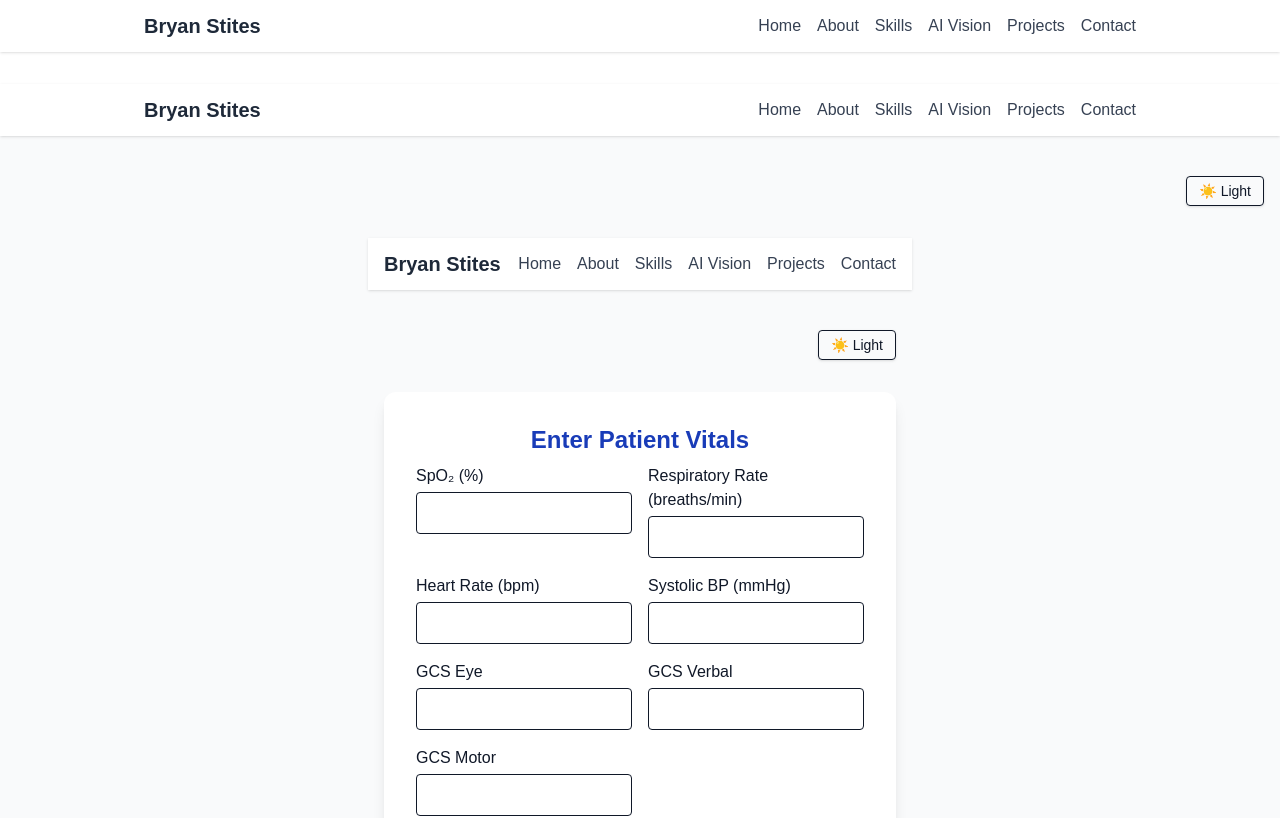
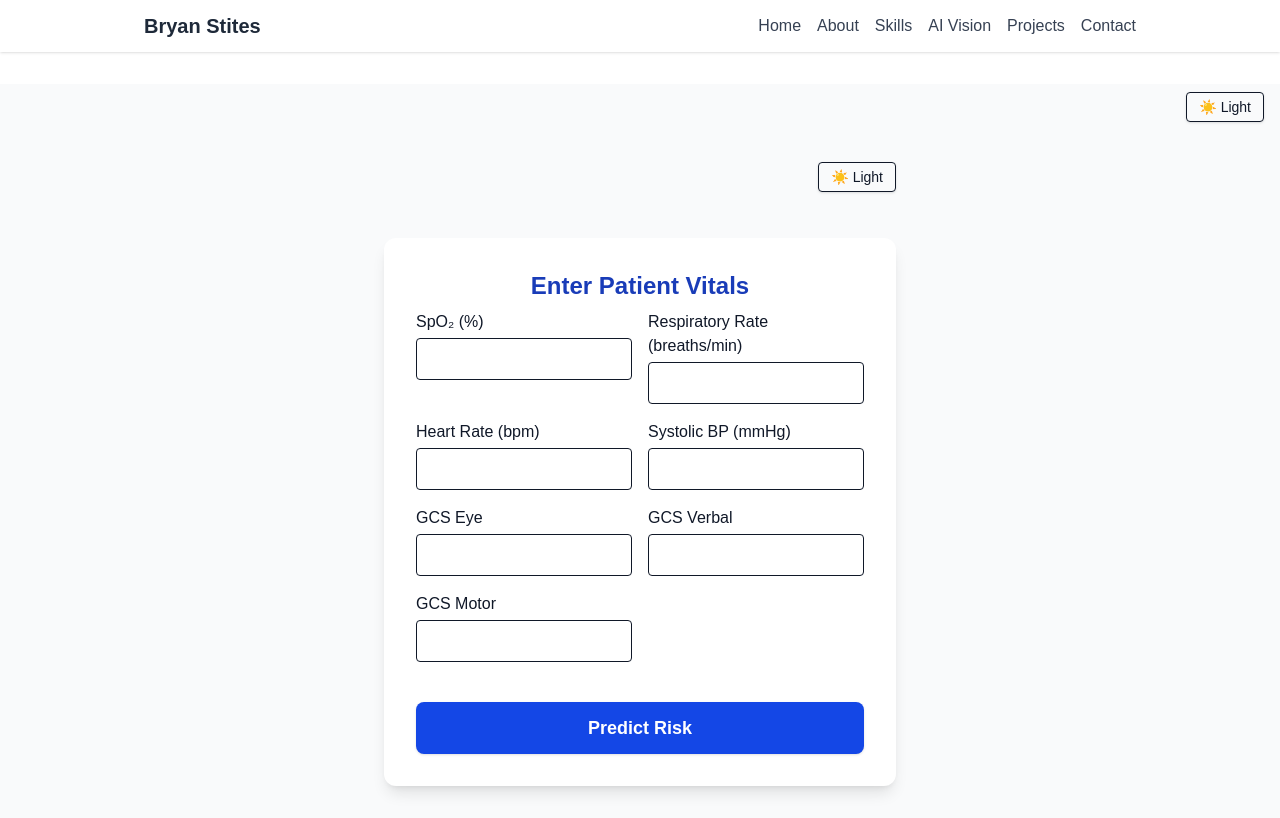
Before and after one commit to bkstites/vp-portfolio, a Next.js app: page /ems-ai/triage in a window 1280 px wide. Shown: the top 818 px of the page. Built offline with nearby package versions, Linux system fonts and the light colour scheme.

Commit message:
Remove redundant Navbar from EMSLayout and centralize content

```diff
--- a/src/app/ems-ai/layout.tsx
+++ b/src/app/ems-ai/layout.tsx
@@ -1,13 +1,11 @@
 'use client';
 import React, { useState } from 'react';
-import Navbar from '../../components/Navbar';
 import Footer from '../../components/Footer';
 
 export default function EMSLayout({ children }: { children: React.ReactNode }) {
   const [dark, setDark] = useState(false);
   return (
     <div className={dark ? 'dark bg-gray-900 text-white min-h-screen' : 'bg-gray-50 text-gray-900 min-h-screen'}>
-      <Navbar />
       <div className="flex justify-end px-4 pt-2">
         <button
           className="rounded px-3 py-1 border text-sm font-medium shadow hover:bg-blue-100 dark:hover:bg-gray-800"
@@ -17,7 +15,7 @@
           {dark ? '🌙 Dark' : '☀️ Light'}
         </button>
       </div>
-      <main className="flex flex-col items-center justify-center flex-1 w-full px-4 py-8">
+      <main className="flex flex-col items-center justify-center flex-1 w-full px-4 py-8 min-h-[80vh]">
         {children}
       </main>
       <Footer />
```
